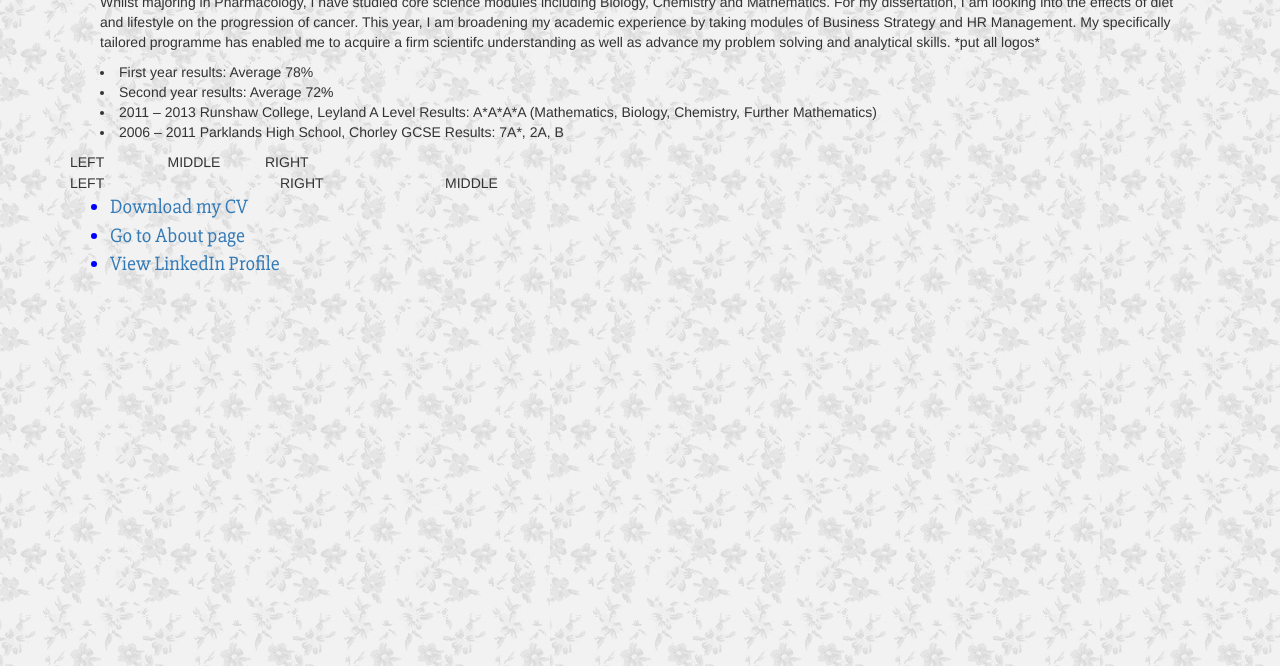
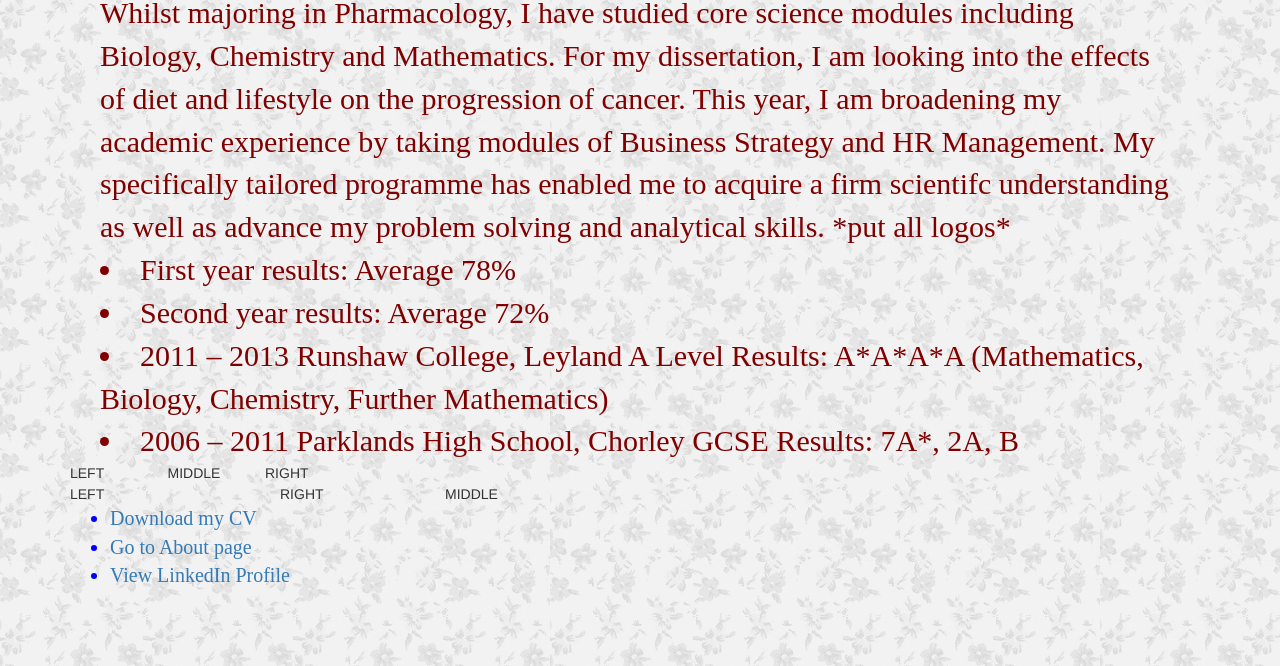
Before and after one commit to suzyclare/suzyclare.github.io, a plain HTML site: page education.html in a window 1280 px wide. Shown: the part 134-800 px from the top of the page. Drawn offline with nearby package versions, Linux system fonts and the light colour scheme.

Commit message:
Add files via upload

```diff
--- a/education.html
+++ b/education.html
@@ -5,7 +5,7 @@
 		<link rel="stylesheet" href="https://maxcdn.bootstrapcdn.com/bootstrap/3.3.7/css/bootstrap.min.css" integrity="sha384-BVYiiSIFeK1dGmJRAkycuHAHRg32OmUcww7on3RYdg4Va+PmSTsz/K68vbdEjh4u" crossorigin="anonymous">
 		<link rel="stylesheet" type="text/css" href="css/style1.css">
 	  	<link rel="stylesheet" href="https://cdnjs.cloudflare.com/ajax/libs/animate.css/3.5.2/animate.min.css">
-	  	<link href="https://fonts.googleapis.com/css?family=Slabo+27px" rel="stylesheet">
+	  	<link rel="stylesheet" href="https://fonts.googleapis.com/css?family=Oswald">
 
 	</head>
 	<body>
@@ -33,7 +33,7 @@
 
 		<div class="description">
 			<h2>Education</h2>
-			<p>
+			<p1>
 
 					Whilst majoring in Pharmacology, I have studied core science modules including Biology, Chemistry and Mathematics. For my dissertation, I am looking into the effects of diet and lifestyle on the progression of cancer. This year, I am broadening my academic experience by taking modules of Business Strategy and HR Management. My specifically tailored programme has enabled me to acquire a firm scientifc understanding as well as advance my problem solving and analytical skills.
 
@@ -47,7 +47,7 @@
 
 					<li>2006 – 2011 Parklands High School, Chorley
 					GCSE Results:	7A*, 2A, B
-				</p>
+				</p1>
 
 		</div>
 
```
